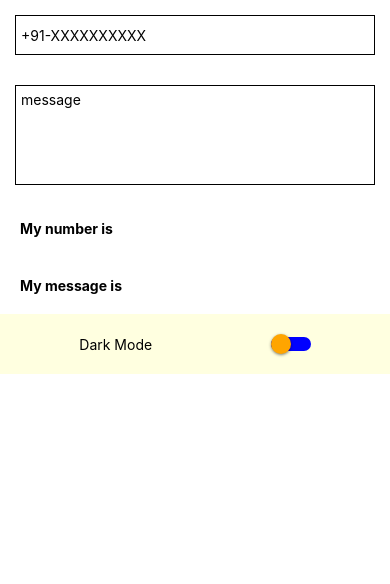
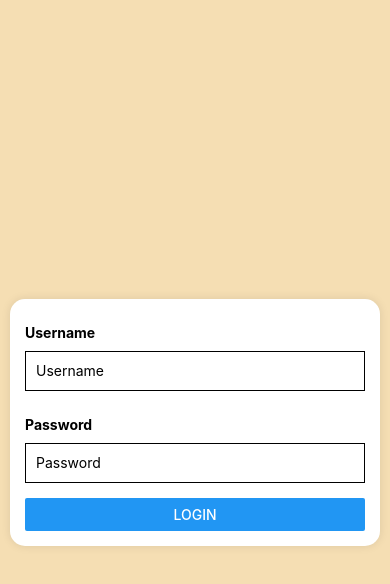
Before and after one commit to hafiscp/ReactNative, a React Native app: screen / in a window 390 px wide. Shown: the top 584 px of the page. Built offline with nearby package versions, Linux system fonts and the light colour scheme.

Commit message:
Login Form

```diff
--- a/App.js
+++ b/App.js
@@ -7,45 +7,35 @@ import {
   StyleSheet,
   TextInput,
   Switch,
+  Button,
 } from "react-native";
 
 import { useState } from "react";
 
 export default function App() {
-  const [number, setNumber] = useState("");
-  const [message, setMessage] = useState("");
-  const [isDarkMode, setDarkMode] = useState(false);
+  const [username, setUsername] = useState("");
+  const [password, setPassword] = useState("");
   return (
     <SafeAreaView style={styles.container}>
-      <View>
+      <View style={styles.formContainer}>
+        <Text style={styles.text}>Username</Text>
         <TextInput
-          style={styles.input}
-          value={number}
-          onChangeText={setNumber}
-          placeholder="+91-XXXXXXXXXX"
-          // secureTextEntry
-          keyboardType="numeric"
-          autoCorrect={false}
-          autoCapitalize="none"
+          style={styles.textInput}
+          placeholder="Username"
+          value={username}
+          onChangeText={setUsername}
         />
+        <Text style={styles.text}>Password</Text>
         <TextInput
-          style={[styles.input, styles.multilineText]}
-          value={message}
-          onChangeText={setMessage}
-          multiline
-          placeholder="message"
+          style={styles.textInput}
+          placeholder="Password"
+          value={password}
+          onChangeText={setPassword}
+          secureTextEntry
         />
-        <Text style={styles.text}>My number is {number}</Text>
-        <Text style={styles.text}>My message is {message}</Text>
-      </View>
-      <View style={styles.darkModeContainer}>
-        <Text style={styles.darkMode}>Dark Mode</Text>
-        <Switch
-          value={isDarkMode}
-          onValueChange={() => setDarkMode((previous) => !previous)}
-          trackColor={{ false: "blue", true: "red" }}
-          thumbColor="orange"
-        />
+        <View style={styles.buttonView}>
+          <Button title="Login" onPress={() => console.log("Login")} />
+        </View>
       </View>
     </SafeAreaView>
   );
@@ -54,29 +44,33 @@ export default function App() {
 const styles = StyleSheet.create({
   container: {
     flex: 1,
+    backgroundColor: "wheat",
+    paddingTop: StatusBar.currentHeight,
+    alignItems: "stretch",
+    justifyContent: "center",
+  },
+  buttonView: {
+    // flexDirection: "row",
+    // justifyContent: "space-around",
+    // alignItems: "center",
+  },
+  formContainer: {
+    margin: 10,
     backgroundColor: "white",
-    paddingTop: StatusBar.currentHeight,
-  },
-  darkModeContainer: {
-    flexDirection: "row",
-    alignItems: "center",
-    justifyContent: "space-around",
-    backgroundColor: "lightyellow",
-    padding: 20,
-  },
-  input: {
-    height: 40,
-    padding: 5,
-    margin: 15,
-    borderWidth: 1,
-  },
-  multilineText: {
-    height: 100,
-    textAlignVertical: "top",
+    padding: 15,
+    borderRadius: 15,
+    shadowRadius:10,
+    shadowOpacity: 0.1,
+    elevation: 0.5,
   },
   text: {
-    margin: 15,
-    padding: 5,
+    paddingVertical: 10,
     fontWeight: "bold",
   },
+  textInput: {
+    borderWidth: 1,
+    height: 40,
+    padding: 10,
+    marginBottom: 15,
+  },
 });
```
Also changed, not shown: components/Switch.js (added, +82 -0 lines), assets/Screenshots/FormInput.png (added), 1 other file (tests, documents, lock files or other folders).
